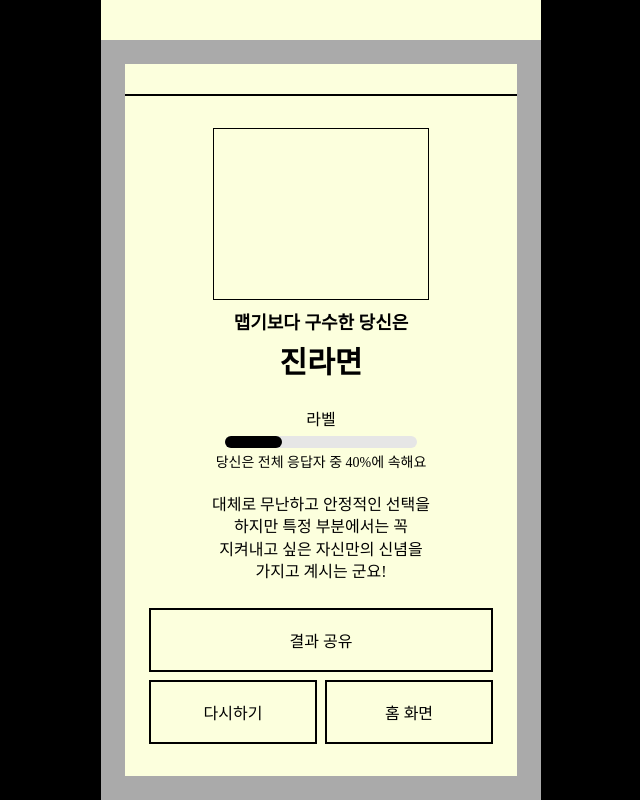
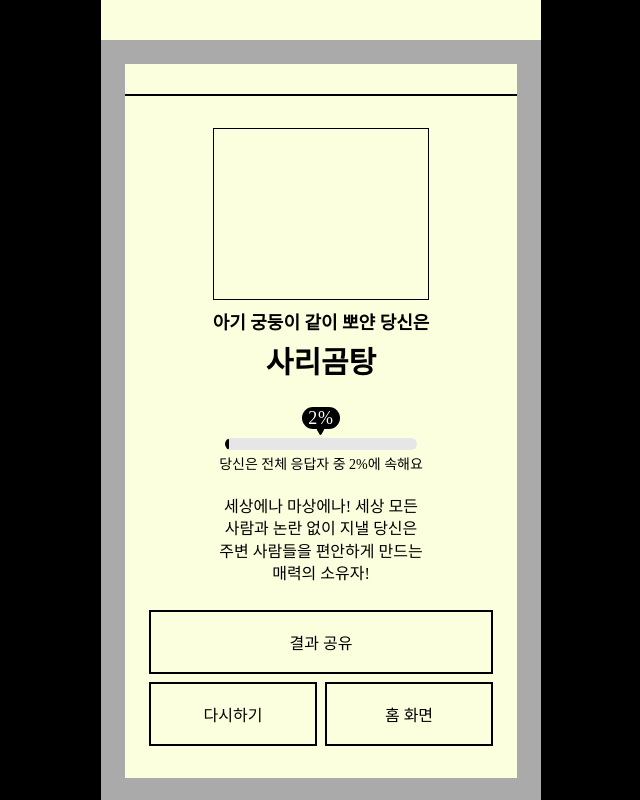
Before and after one commit to cheong-gu/byenolan, a Next.js app: page /result in a window 1280 px wide. Shown: the top 800 px of the page, without its empty margins (319-959 px from the left). Built offline with nearby package versions, Linux system fonts and the light colour scheme.

Commit message:
[결과페이지] 막대그래프 라벨 추가

```diff
--- a/src/app/result/components/BarGraph.tsx
+++ b/src/app/result/components/BarGraph.tsx
@@ -1,5 +1,6 @@
 import styled from "@emotion/styled";
 import React from "react";
+import Label from "./Label";
 
 const Wrapper = styled.div`
   position: relative;
@@ -11,8 +12,13 @@
   margin: 24px 0px;
 `;
 
-const Label = styled.div`
+const LabelBox = styled.div`
+  position: relative;
+  display: flex;
+  align-items: start;
+  justify-content: center;
   height: 30px;
+  padding: 1px 0px;
 `;
 
 const Bar = styled.div`
@@ -21,13 +27,15 @@
   height: 12px;
   border-radius: 10px;
   background: #e6e6e6;
+  margin-top: 2px;
   margin-bottom: 8px;
+  overflow: hidden;
 `;
 
-const Gauge = styled.div`
+const Gauge = styled.div<{ percentage: number }>`
   position: absolute;
   left: 0;
-  width: 57px;
+  width: ${(props) => props.percentage}%;
   height: 12px;
   border-radius: 10px;
   background: #000;
@@ -42,14 +50,20 @@
   color: #000;
 `;
 
-const BarGraph = () => {
+interface BarGraphProps {
+  percentage: number;
+}
+
+const BarGraph = ({ percentage }: BarGraphProps) => {
   return (
     <Wrapper>
-      <Label>라벨</Label>
+      <LabelBox>
+        <Label polygon>{percentage}%</Label>
+      </LabelBox>
       <Bar>
-        <Gauge />
+        <Gauge percentage={percentage} />
       </Bar>
-      <Text>당신은 전체 응답자 중 40%에 속해요</Text>
+      <Text>당신은 전체 응답자 중 {percentage}%에 속해요</Text>
     </Wrapper>
   );
 };
--- a/src/app/result/components/DonutChart.tsx
+++ b/src/app/result/components/DonutChart.tsx
@@ -35,13 +35,14 @@
 
 interface DonutChartProps {
   type: relationshipType;
+  percentage: number;
   data: {
     type: relationshipType;
     point: number;
   }[];
 }
 
-const DonutChart = ({ type, data }: DonutChartProps) => {
+const DonutChart = ({ type, percentage, data }: DonutChartProps) => {
   const DUMMY_POINT = data.map((d) => d.point);
   const svgRef = useRef<SVGSVGElement | null>(null);
 
@@ -109,11 +110,7 @@
             .data(pie(DUMMY_POINT))
             .enter()
             .append("g")
-            .filter(
-              (value) =>
-                value.data ===
-                data.filter((value) => value.type === type)[0].point
-            );
+            .filter((value) => value.data === percentage);
 
           labelsGroup
             .append("use")
--- /dev/null
+++ b/src/app/result/components/Label.tsx
@@ -0,0 +1,71 @@
+import React from "react";
+import styled from "@emotion/styled";
+
+const Polygon = () => (
+  <svg
+    xmlns="http://www.w3.org/2000/svg"
+    width="9"
+    height="7"
+    viewBox="0 0 9 7"
+    fill="none"
+  >
+    <path
+      d="M5.36603 6.5C4.98113 7.16667 4.01887 7.16667 3.63397 6.5L1.0359 2C0.650997 1.33333 1.13212 0.499999 1.90192 0.499999L7.09807 0.499999C7.86788 0.499999 8.349 1.33333 7.9641 2L5.36603 6.5Z"
+      fill="black"
+    />
+  </svg>
+);
+
+const Wrapper = styled.div`
+  position: relative;
+  display: flex;
+  justify-content: center;
+  align-items: center;
+`;
+
+const LabelBox = styled.div`
+  display: flex;
+  justify-content: center;
+  align-items: center;
+  padding: 2px 6px;
+  border-radius: 999px;
+  background-color: #000;
+`;
+
+const PolygonBox = styled.div`
+  position: absolute;
+  bottom: -10px;
+`;
+
+const Text = styled.p`
+  /* Element3 - Dos */
+  font-family: DOSGothic;
+  font-size: 18px;
+  font-style: normal;
+  font-weight: 500;
+  line-height: 100%;
+  letter-spacing: 0.72px;
+  color: #fff;
+`;
+
+interface LabelProps {
+  polygon?: boolean;
+  children: React.ReactNode;
+}
+
+const Label = ({ polygon, children }: LabelProps) => {
+  return (
+    <Wrapper>
+      <LabelBox>
+        <Text>{children}</Text>
+      </LabelBox>
+      {polygon && (
+        <PolygonBox>
+          <Polygon />
+        </PolygonBox>
+      )}
+    </Wrapper>
+  );
+};
+
+export default Label;
--- a/src/app/result/page.tsx
+++ b/src/app/result/page.tsx
@@ -100,9 +100,12 @@
 `;
 
 export default function ResultPage() {
-  const DUMMY_TYPE = "진라면";
+  const DUMMY_TYPE = "사리곰탕";
   const DUMMY_AGE_TYPE = "불닭볶음면";
   const DUMMY_INFO = { age: "20대", gender: "여성" };
+  const DUMMY_PERCENTAGE = DUMMY_CHART_DATA.filter(
+    ({ type, point }) => type === DUMMY_TYPE
+  )[0].point;
 
   const [showModal, setShowModal] = useState<boolean>(false);
   const [showToast, setShowToast] = useState<boolean>(false);
@@ -153,7 +156,7 @@
             />
             <Title size="sm">{DUMMY_RESULT_DATA[DUMMY_TYPE].title}</Title>
             <Title size="lg">{DUMMY_TYPE}</Title>
-            <BarGraph />
+            <BarGraph percentage={DUMMY_PERCENTAGE} />
             <Summary>{DUMMY_RESULT_DATA[DUMMY_TYPE].summary}</Summary>
             <ShareButton onClick={copyToClipBoard}>
               <Toast
@@ -181,7 +184,11 @@
             <Subtitle>
               <Emphasis>{DUMMY_AGE_TYPE}</Emphasis> 유형이 가장 많아요
             </Subtitle>
-            <DonutChart type={DUMMY_AGE_TYPE} data={DUMMY_CHART_DATA} />
+            <DonutChart
+              type={DUMMY_AGE_TYPE}
+              percentage={DUMMY_PERCENTAGE}
+              data={DUMMY_CHART_DATA}
+            />
           </Content>
           <Content>
             <Subtitle>{DUMMY_TYPE} 유형이 많은 연령대는?</Subtitle>
```
